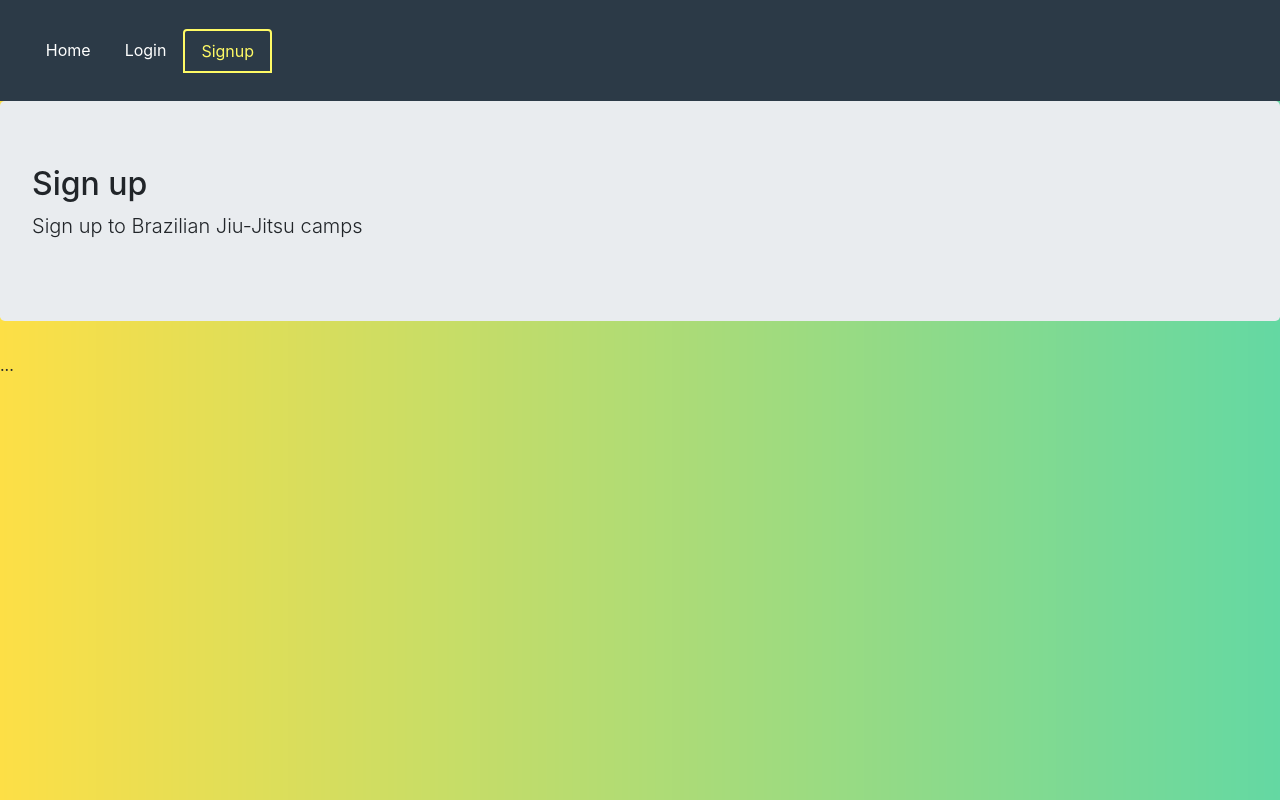
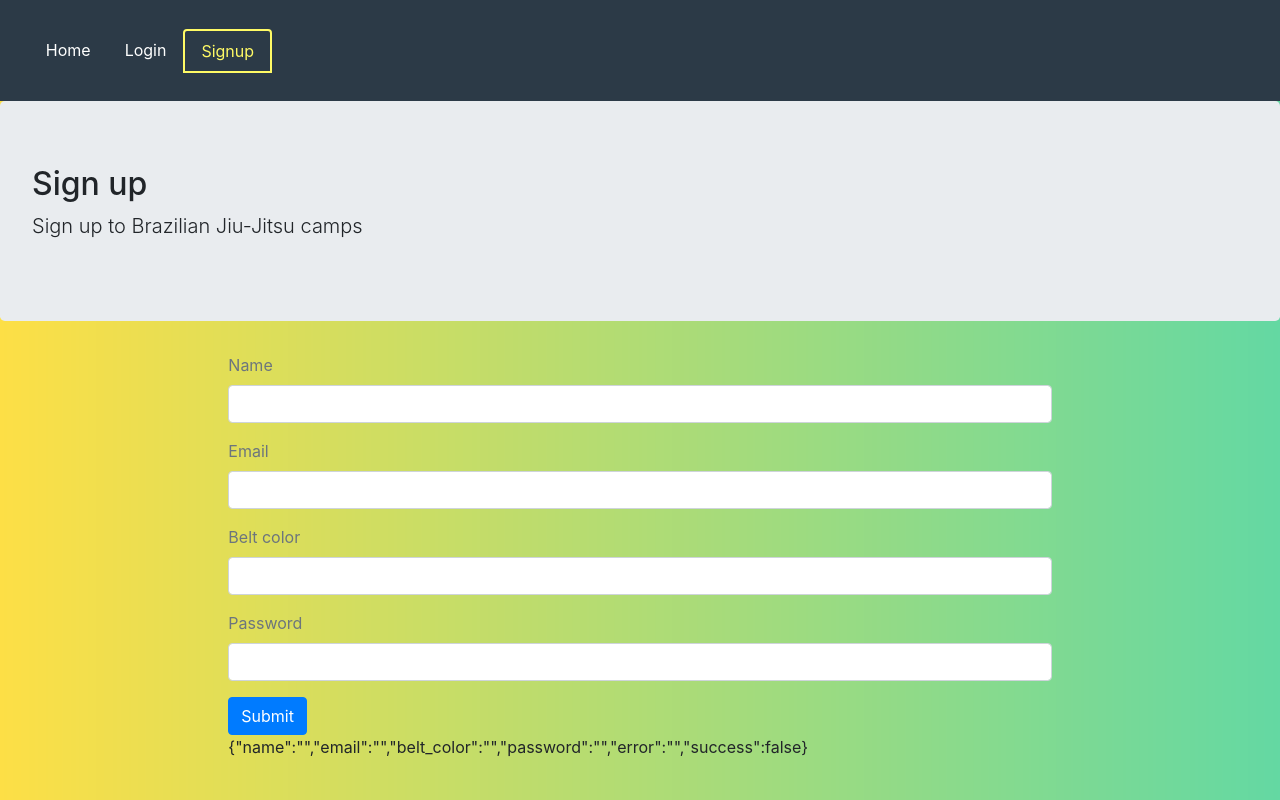
Before and after one commit to onurkayhann/bjj-camp-frontend, a React (Create React App) app in the folder bjj-camp-frontend/: page /signup in a window 1280 px wide. Built offline with nearby package versions, Linux system fonts and the light colour scheme.

Commit message:
add handleChange, add signup form

```diff
--- a/bjj-camp-frontend/src/user/Signup.js
+++ b/bjj-camp-frontend/src/user/Signup.js
@@ -1,11 +1,71 @@
-import React from 'react';
+import React, { useState } from 'react';
 import Layout from '../core/Layout';
-import { API } from '../config';
 
 const Signup = () => {
+  const [values, setValues] = useState({
+    name: '',
+    email: '',
+    belt_color: '',
+    password: '',
+    error: '',
+    success: false,
+  });
+
+  const handleChange = (name) => (event) => {
+    setValues({ ...values, error: false, [name]: event.target.value });
+  };
+
+  const signUpForm = () => {
+    return (
+      <form>
+        <div className='form-group'>
+          <label className='text-muted'>Name</label>
+          <input
+            onChange={handleChange('name')}
+            type='text'
+            className='form-control'
+          />
+        </div>
+
+        <div className='form-group'>
+          <label className='text-muted'>Email</label>
+          <input
+            onChange={handleChange('email')}
+            type='email'
+            className='form-control'
+          />
+        </div>
+
+        <div className='form-group'>
+          <label className='text-muted'>Belt color</label>
+          <input
+            onChange={handleChange('belt_color')}
+            type='text'
+            className='form-control'
+          />
+        </div>
+
+        <div className='form-group'>
+          <label className='text-muted'>Password</label>
+          <input
+            onChange={handleChange('password')}
+            type='password'
+            className='form-control'
+          />
+        </div>
+        <button className='btn btn-primary'>Submit</button>
+      </form>
+    );
+  };
+
   return (
-    <Layout title='Sign up' description='Sign up to Brazilian Jiu-Jitsu camps'>
-      ...
+    <Layout
+      className='container col-md-8 offset-md-2'
+      title='Sign up'
+      description='Sign up to Brazilian Jiu-Jitsu camps'
+    >
+      {signUpForm()}
+      {JSON.stringify(values)}
     </Layout>
   );
 };
```
